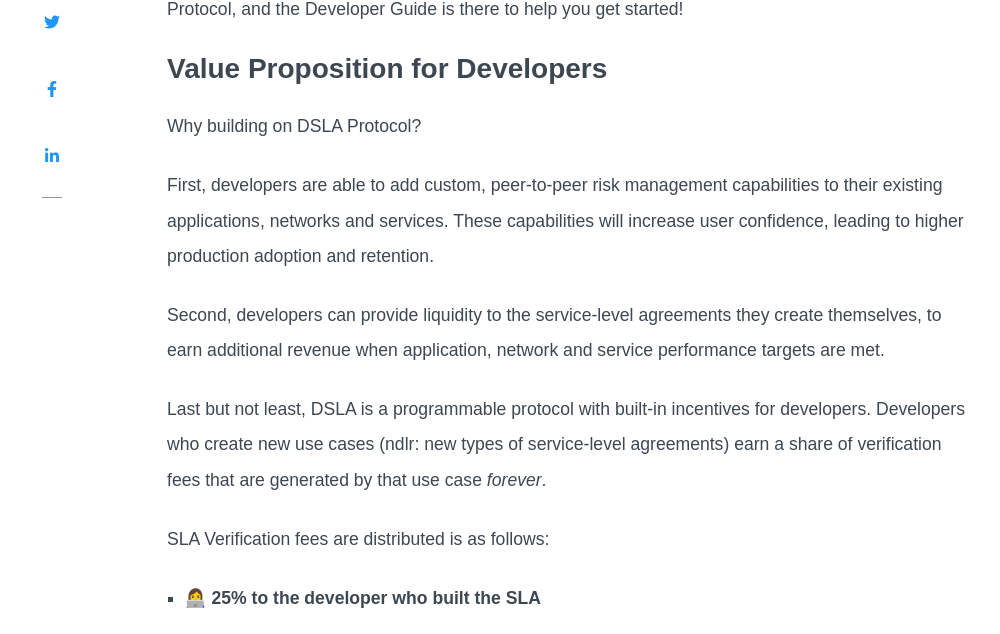
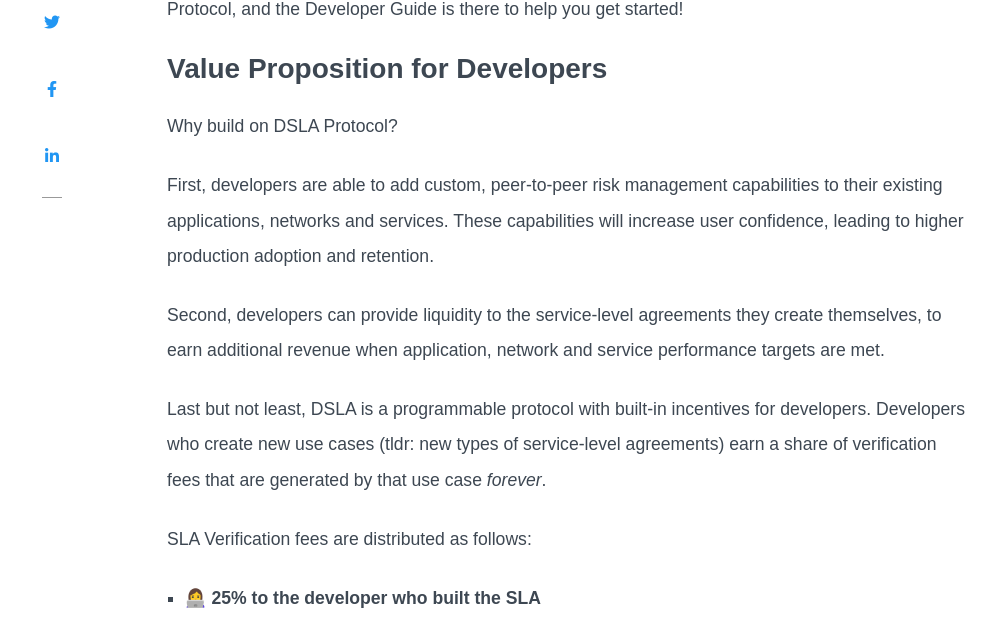
Before and after one commit to Stacktical/stacktical.github.io, a Jekyll site: the page built from _posts/2021-11-15-stacktical-dsla-protocol-dtk-developer-toolkit-getting-started-blockchain-cryptocurrency-fintech-legaltech-insurtech-itsm-slm-sla-defi-nft.md, in a window 1280 px wide and 900 px high, scrolled down 1044 px. Shown: the part 144-778 px from the top of the window, without its empty margins (118-1118 px from the left). Built offline with Jekyll 4.4.1, drawn with Linux system fonts in a browser that asks for light colours; nearby versions of some CDN libraries; some web fonts are replaced; comment, search, counter and statistics services are not loaded.

Commit message:
minor typo corrections

```diff
--- a/_posts/2021-11-15-stacktical-dsla-protocol-dtk-developer-toolkit-getting-started-blockchain-cryptocurrency-fintech-legaltech-insurtech-itsm-slm-sla-defi-nft.md
+++ b/_posts/2021-11-15-stacktical-dsla-protocol-dtk-developer-toolkit-getting-started-blockchain-cryptocurrency-fintech-legaltech-insurtech-itsm-slm-sla-defi-nft.md
@@ -15,15 +15,15 @@
 
 ### Value Proposition for Developers
 
-Why building on DSLA Protocol?
+Why build on DSLA Protocol?
 
 First, developers are able to add custom, peer-to-peer risk management capabilities to their existing applications, networks and services. These capabilities will increase user confidence, leading to higher production adoption and retention.
 
 Second, developers can provide liquidity to the service-level agreements they create themselves, to earn additional revenue when application, network and service performance targets are met.
 
-Last but not least, DSLA is a programmable protocol with built-in incentives for developers. Developers who create new use cases (ndlr: new types of service-level agreements) earn a share of verification fees that are generated by that use case  *forever*.
+Last but not least, DSLA is a programmable protocol with built-in incentives for developers. Developers who create new use cases (tldr: new types of service-level agreements) earn a share of verification fees that are generated by that use case  *forever*.
 
-SLA Verification fees are distributed is as follows:
+SLA Verification fees are distributed as follows:
 
    * 👩‍💻 **25% to the developer who built the SLA**
 
@@ -55,7 +55,7 @@
 
 ### Example Use Cases
 
-Below are the main DeFi related use cases that the DSLA Protocol core  team are currently focused on, with APR/APY SLAs and Uptime SLAs already active on the flagship [DSLA.network](https://dsla.network) dApp.
+Below are the main DeFi related use cases that the DSLA Protocol core team are currently focused on, with APR/APY SLAs and Uptime SLAs already active on the flagship [DSLA.network](https://dsla.network) dApp.
 
 | USE CASE | DESCRIPTION |
 | -------------- | ---------------|
```
